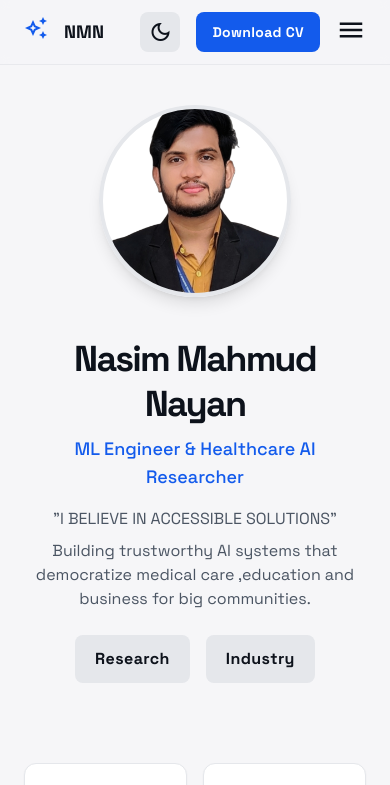
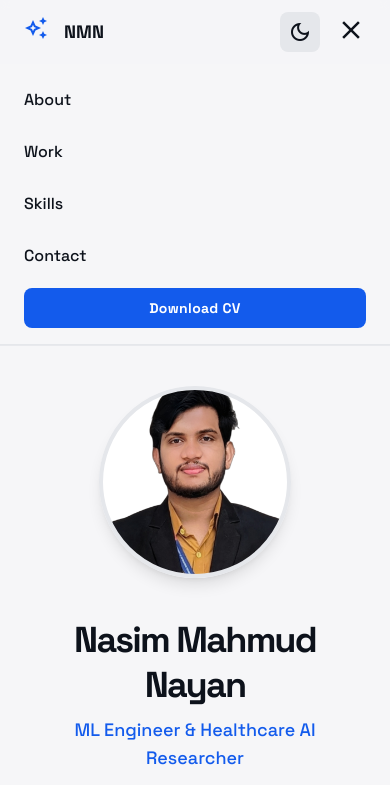
Before and after one commit to NMNayan57/Portfolio, a plain HTML site: page index.html in a window 390 px wide. Both pictures are taken after a click on the button "menu". Shown: the top 785 px of the page. Drawn offline with nearby package versions, Linux system fonts and the light colour scheme.

Commit message:
Add responsive mobile menu with hamburger icon toggle

```diff
--- a/index.html
+++ b/index.html
@@ -59,13 +59,26 @@
                     <button onclick="toggleDarkMode()" class="flex items-center justify-center w-10 h-10 rounded-lg bg-gray-200 dark:bg-gray-800 hover:bg-gray-300 dark:hover:bg-gray-700 transition-colors" title="Toggle Dark Mode">
                         <span class="material-symbols-outlined text-[#0d121b] dark:text-white">dark_mode</span>
                     </button>
-                    <a href="CV_Nayan.pdf" download class="flex min-w-[84px] cursor-pointer items-center justify-center overflow-hidden rounded-lg h-10 px-4 bg-primary text-white text-sm font-bold leading-normal tracking-wide hover:opacity-90 transition-opacity">
+                    <a href="CV_Nayan.pdf" download class="hidden sm:flex min-w-[84px] cursor-pointer items-center justify-center overflow-hidden rounded-lg h-10 px-4 bg-primary text-white text-sm font-bold leading-normal tracking-wide hover:opacity-90 transition-opacity">
                         <span class="truncate">Download CV</span>
                     </a>
-                    <button class="md:hidden text-[#0d121b] dark:text-white">
+                    <button onclick="toggleMobileMenu()" class="md:hidden text-[#0d121b] dark:text-white" id="mobile-menu-button">
                         <span class="material-symbols-outlined text-3xl">menu</span>
                     </button>
                 </div>
+            </div>
+
+            <!-- Mobile Menu -->
+            <div id="mobile-menu" class="hidden md:hidden bg-background-light dark:bg-background-dark border-b border-gray-200 dark:border-gray-800">
+                <nav class="flex flex-col py-4 px-6 space-y-3">
+                    <a class="text-[#0d121b] dark:text-white text-base font-medium hover:text-primary dark:hover:text-primary transition-colors py-2" href="#about" onclick="toggleMobileMenu()">About</a>
+                    <a class="text-[#0d121b] dark:text-white text-base font-medium hover:text-primary dark:hover:text-primary transition-colors py-2" href="#work" onclick="toggleMobileMenu()">Work</a>
+                    <a class="text-[#0d121b] dark:text-white text-base font-medium hover:text-primary dark:hover:text-primary transition-colors py-2" href="#skills" onclick="toggleMobileMenu()">Skills</a>
+                    <a class="text-[#0d121b] dark:text-white text-base font-medium hover:text-primary dark:hover:text-primary transition-colors py-2" href="#contact" onclick="toggleMobileMenu()">Contact</a>
+                    <a href="CV_Nayan.pdf" download class="flex items-center justify-center rounded-lg h-10 px-4 bg-primary text-white text-sm font-bold leading-normal tracking-wide hover:opacity-90 transition-opacity">
+                        <span class="truncate">Download CV</span>
+                    </a>
+                </nav>
             </div>
         </header>
 
@@ -717,6 +730,22 @@
             localStorage.setItem('darkMode', document.documentElement.classList.contains('dark'));
         }
 
+        // Mobile menu toggle
+        function toggleMobileMenu() {
+            const mobileMenu = document.getElementById('mobile-menu');
+            const menuButton = document.getElementById('mobile-menu-button');
+            const menuIcon = menuButton.querySelector('.material-symbols-outlined');
+
+            mobileMenu.classList.toggle('hidden');
+
+            // Change icon between menu and close
+            if (mobileMenu.classList.contains('hidden')) {
+                menuIcon.textContent = 'menu';
+            } else {
+                menuIcon.textContent = 'close';
+            }
+        }
+
         // Initialize dark mode from localStorage
         if (localStorage.getItem('darkMode') === 'true') {
             document.documentElement.classList.add('dark');
```
